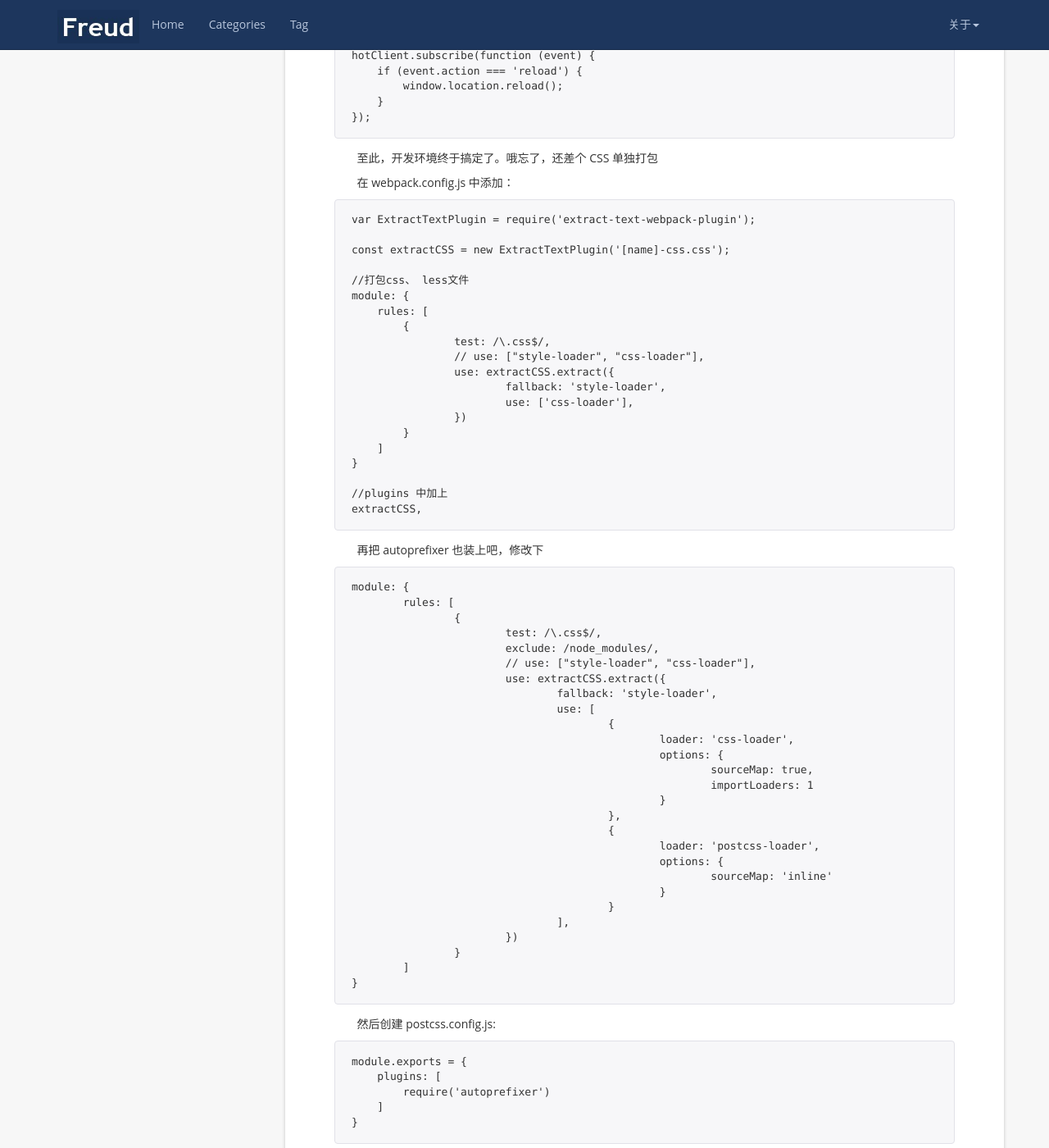
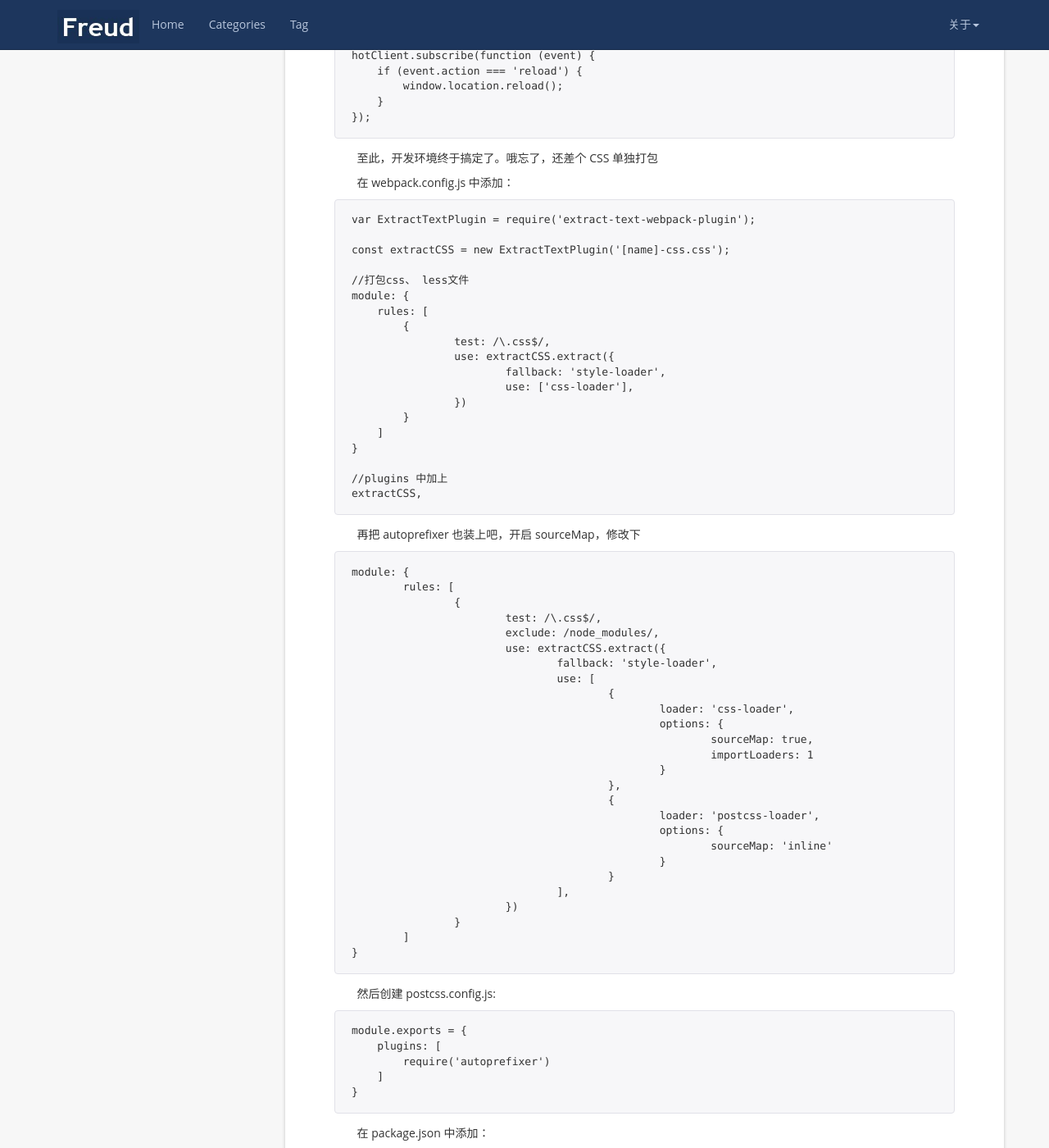
Before and after one commit to peiyanhuang/MyBlog, a Jekyll site: the page built from _posts/2017-03-31-vue-webpack-env.md, in a window 1280 px wide and 1400 px high, scrolled down 4461 px. Shown: the whole window at 82% size. Built offline with Jekyll 4.4.1, drawn with Linux system fonts in a browser that asks for light colours; nearby versions of some CDN libraries.

Commit message:
add webpack2.2 doc

````diff
--- a/_posts/2017-03-31-vue-webpack-env.md
+++ b/_posts/2017-03-31-vue-webpack-env.md
@@ -245,7 +245,6 @@ module: {
     rules: [
       	{
       		test: /\.css$/,
-      		// use: ["style-loader", "css-loader"],
       		use: extractCSS.extract({
       			fallback: 'style-loader',
       			use: ['css-loader'],
@@ -258,7 +257,7 @@ module: {
 extractCSS,
 ```
 
-再把 autoprefixer 也装上吧，修改下
+再把 autoprefixer 也装上吧，开启 sourceMap，修改下
 
 ```
 module: {
@@ -266,7 +265,6 @@ module: {
 		{
 			test: /\.css$/,
 			exclude: /node_modules/,
-			// use: ["style-loader", "css-loader"],
 			use: extractCSS.extract({
 				fallback: 'style-loader',
 				use: [
````
Also changed, not shown: other parts of _posts/2017-03-31-vue-webpack-env.md (+2 -0 lines).
